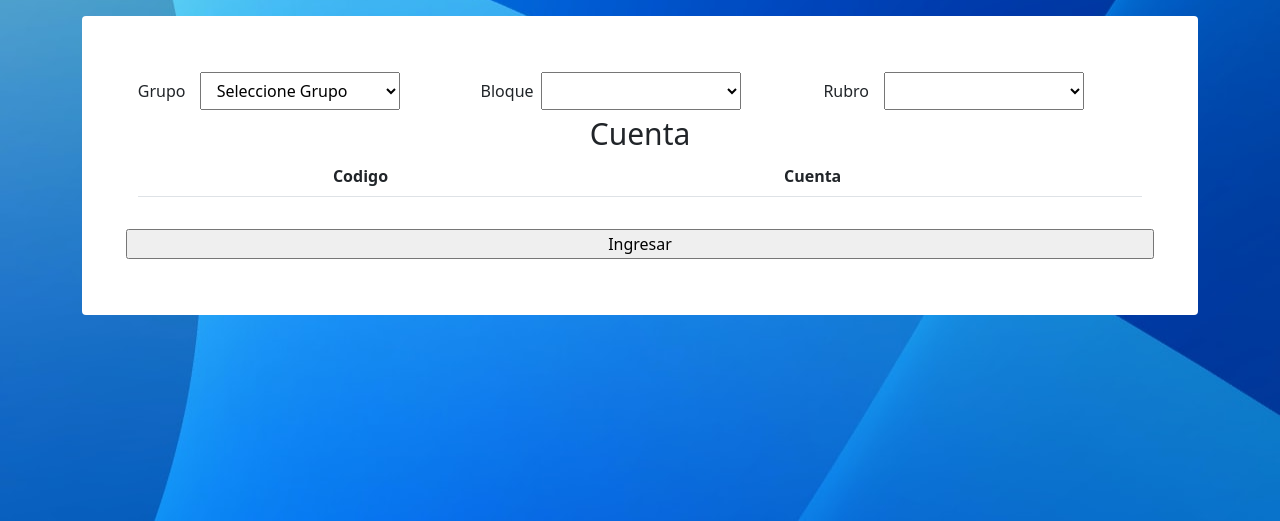
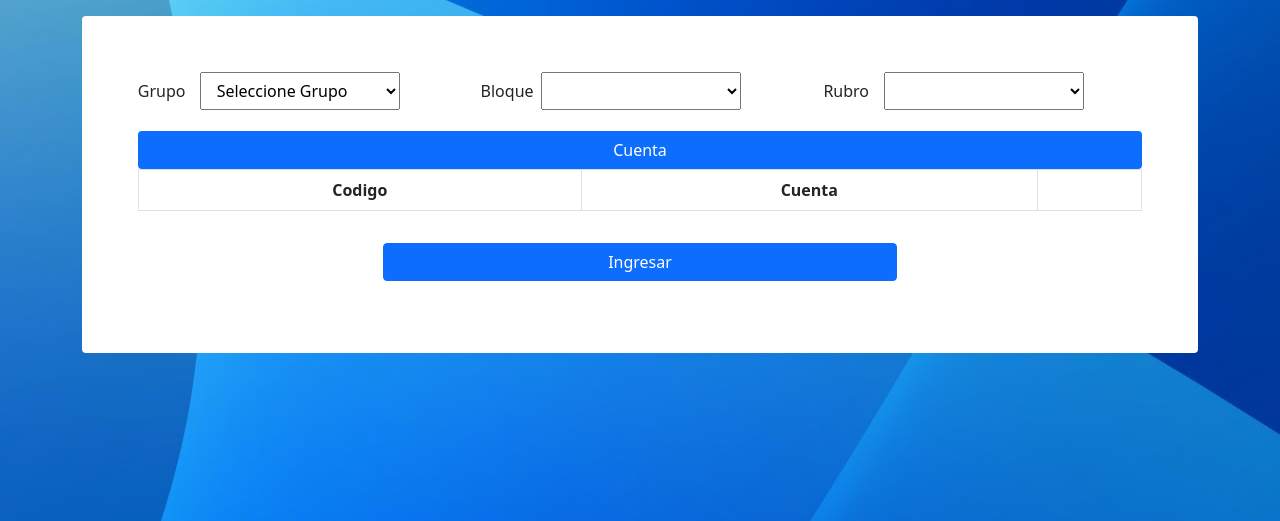
Before and after one commit to Lucasst97/economiaEmpresarial, a PHP site: page / in a window 1280 px wide. Shown: the part 57-578 px from the top of the page. Run offline with PHP 8.4, Linux system fonts and the light colour scheme; data comes from the database, SQL or seed files in the repository; data that the repository does not hold is empty.

Commit message:
Update de Index/CSS Front-End

```diff
--- a/index.php
+++ b/index.php
@@ -159,7 +159,7 @@ include("modelo/modelo.php")
                   <div class="mb-3">
                     <label class="titulo-table" type="text" class="form-label">Cuenta</label>
                     <!-- <input type="text" class="form-control" id="exampleInputPassword1"> -->
-                    <table class="table" border="0" name="option_cuenta" id="option_cuenta">
+                    <table class="table table-bordered" border="1" name="option_cuenta" id="option_cuenta">
                       <tr>
                         <th>Codigo</th>
                         <th>Cuenta</th>
@@ -175,7 +175,7 @@ include("modelo/modelo.php")
 
                   <!-- <button type="submit" class="btn btn-primary">Ingresar</button> -->
 
-                  <input type='button' class='' name='boton' id='boton' onclick='javascript:FuncionInsertCuentaNueva(<?php echo [$cod_grupo, $cod_bloque, $cod_rubro] ?>)' value='Ingresar'>
+                  <input type='button' class='btn btn-primary w-50 table' name='boton' id='boton' onclick='javascript:FuncionInsertCuentaNueva(<?php echo [$cod_grupo, $cod_bloque, $cod_rubro] ?>)' value='Ingresar'>
 
                 </form>
               </div>
--- a/modelo/getCuenta.php
+++ b/modelo/getCuenta.php
@@ -17,7 +17,7 @@ while ($rowC = mysqli_fetch_assoc($rsC)) {
 
     $cod_cuenta = $rowC['cod_cuenta'];
 
-    $html .= "<tr><td>".$cod_cuenta."</td><td>" . $rowC['nombre_cuenta'] . "</td><td><input type='button' class='matricularBtn' name='boton' id='boton' onclick='Cuenta($cod_grupo, $cod_bloque, $cod_rubro, $cod_cuenta)' value='Modificar'></td><td><input type='button' class='matricularBtn' name='boton' id='boton' onclick='Cuenta($cod_grupo, $cod_bloque, $cod_rubro, $cod_cuenta)' value='Eliminar'></td></tr>";
+    $html .= "<tr><td>".$cod_cuenta."</td><td>" . $rowC['nombre_cuenta'] . "</td><td><input type='button' class='matricularBtn btn btn-primary' name='boton' id='boton' onclick='Cuenta($cod_grupo, $cod_bloque, $cod_rubro, $cod_cuenta)' value='Modificar'></td><td><input type='button' class='matricularBtn btn btn-primary' name='boton' id='boton' onclick='Cuenta($cod_grupo, $cod_bloque, $cod_rubro, $cod_cuenta)' value='Eliminar'></td></tr>";
 }
 
 
--- a/style.css
+++ b/style.css
@@ -17,7 +17,6 @@
       width: 300px;
       height: 450px;
     }
-
     .table {
       border: none;
       text-align: center;
@@ -27,8 +26,21 @@
       margin-right: auto;
     }
     .titulo-table{
+      width: 100%;
+      margin-top: 20px;
       font-size: 30px;
       text-align: center;
-      display: block;
-
+      display: inline-block;
+      color: White;
+      background-color: #0d6efd;
+      border-color: #0d6efd;
+      font-weight: 400;
+      line-height: 1.5;
+      text-decoration: none;
+      vertical-align: middle;
+      user-select: none;
+      border: 1px solid transparent;
+      padding: 0.375rem 0.75rem;
+      font-size: 1rem;
+      border-radius: 0.25rem;
     }
```
